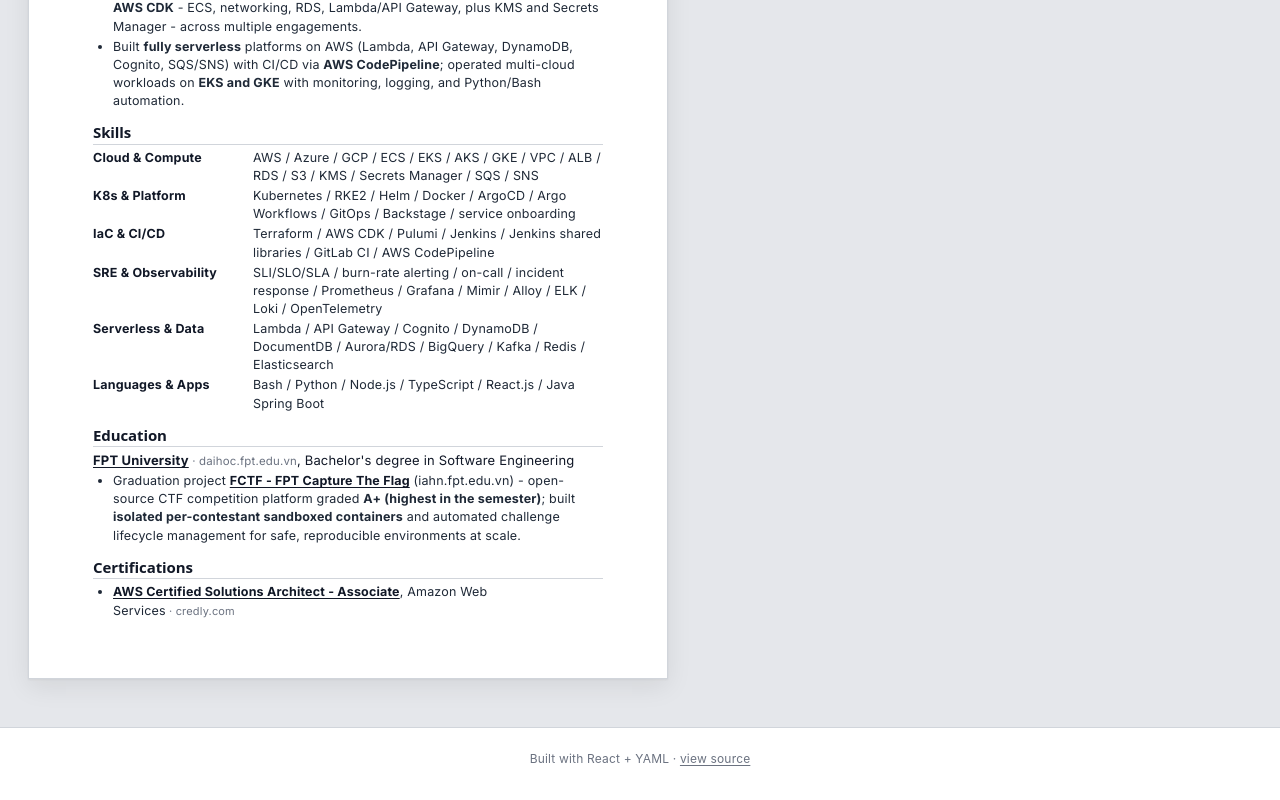
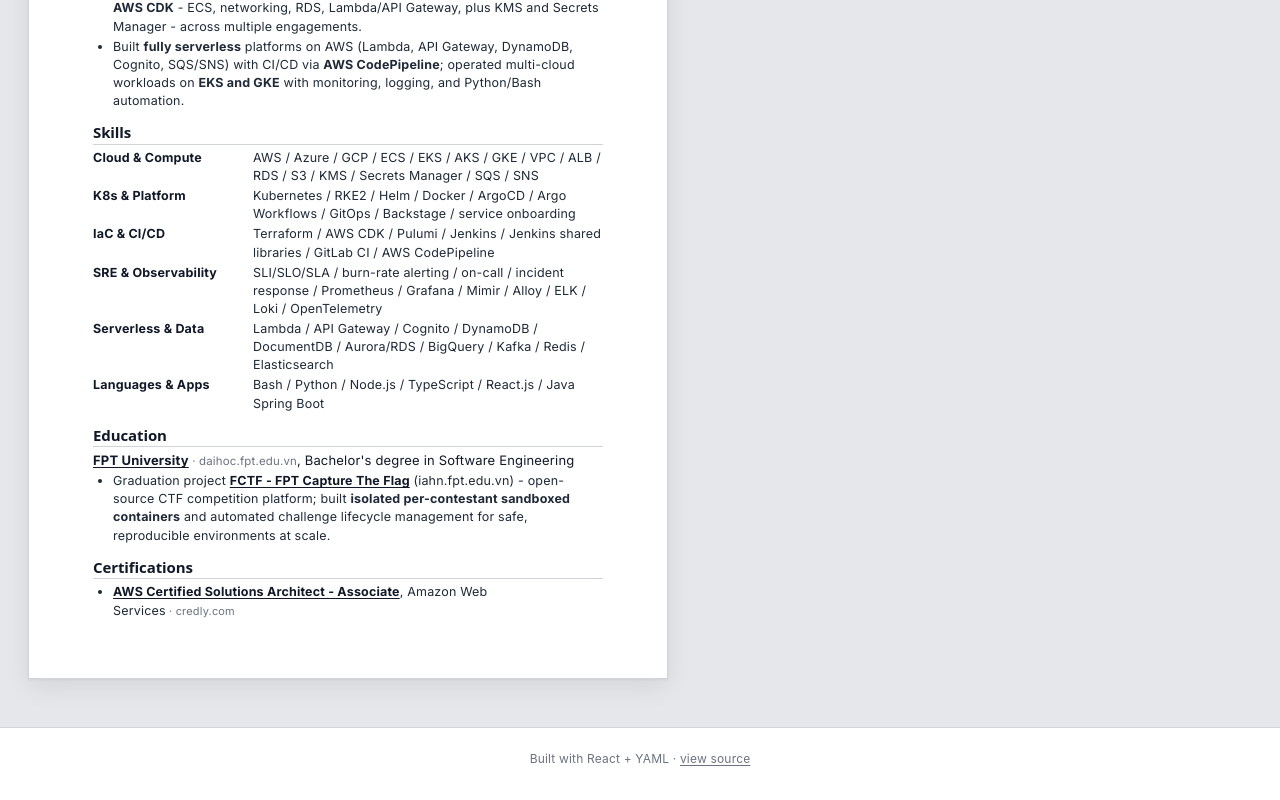
Before and after one commit to chu0jz013/banana-resume-as-code, a React (Vite) app: page / in a window 1280 px wide. Shown: the part 916-1716 px from the top of the page. Built offline with nearby package versions, Linux system fonts and the light colour scheme.

Commit message:
feat: update

```diff
--- a/resume.yaml
+++ b/resume.yaml
@@ -142,9 +142,7 @@
         - text: "FCTF - FPT Capture The Flag"
           marks: [bold]
           href: "https://iahn.fpt.edu.vn/du-an/fpt-capture-the-flag-fctf"
-        - text: " (iahn.fpt.edu.vn) - open-source CTF competition platform graded "
-        - text: "A+ (highest in the semester)"
-          marks: [bold]
+        - text: " (iahn.fpt.edu.vn) - open-source CTF competition platform"
         - text: "; built "
         - text: "isolated per-contestant sandboxed containers"
           marks: [bold]
--- a/src/resume.generated.ts
+++ b/src/resume.generated.ts
@@ -386,13 +386,7 @@
             "href": "https://iahn.fpt.edu.vn/du-an/fpt-capture-the-flag-fctf"
           },
           {
-            "text": " (iahn.fpt.edu.vn) - open-source CTF competition platform graded "
-          },
-          {
-            "text": "A+ (highest in the semester)",
-            "marks": [
-              "bold"
-            ]
+            "text": " (iahn.fpt.edu.vn) - open-source CTF competition platform"
           },
           {
             "text": "; built "
```
Also changed, not shown: 2 other files (tests, documents, lock files or other folders).
